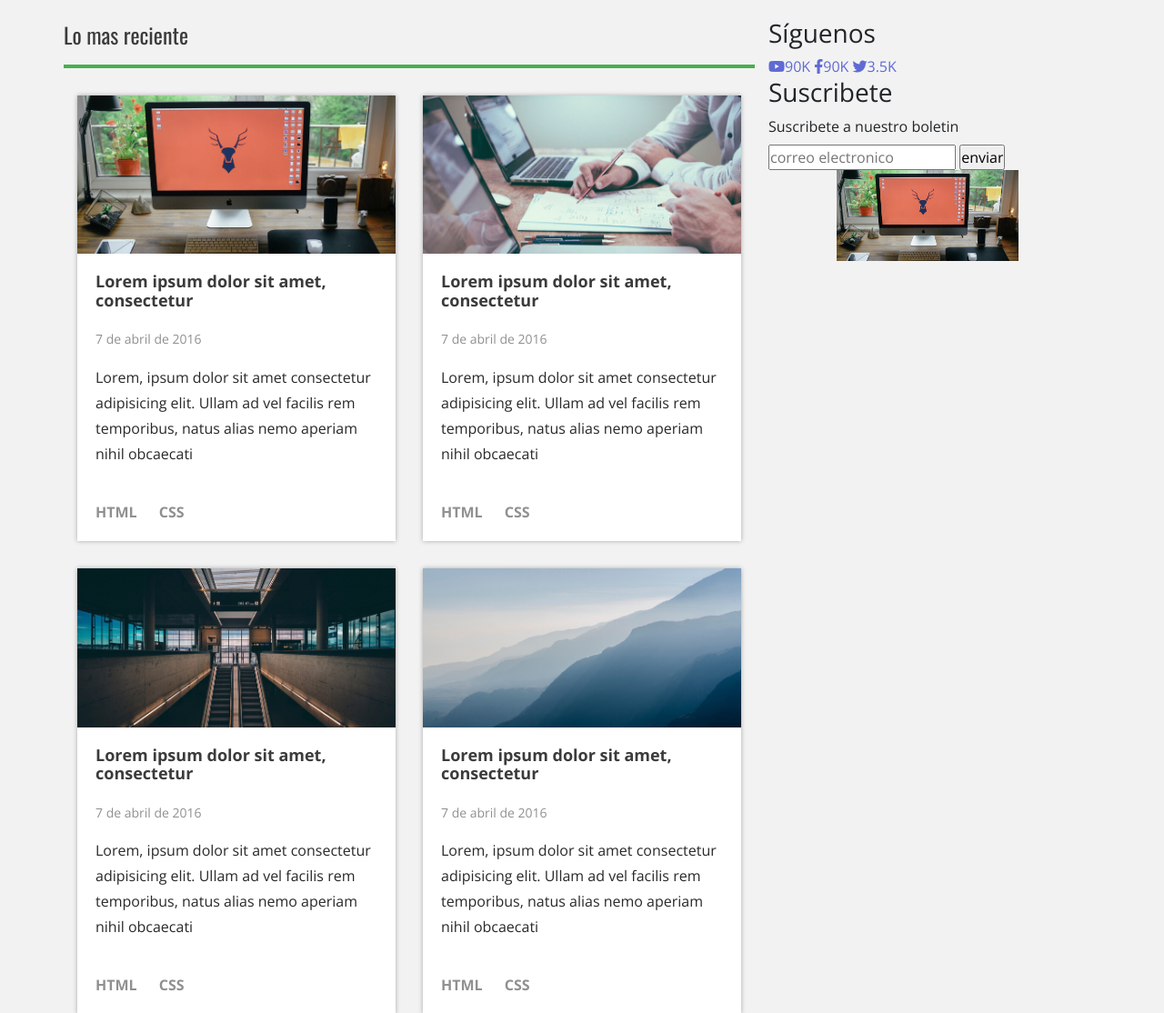
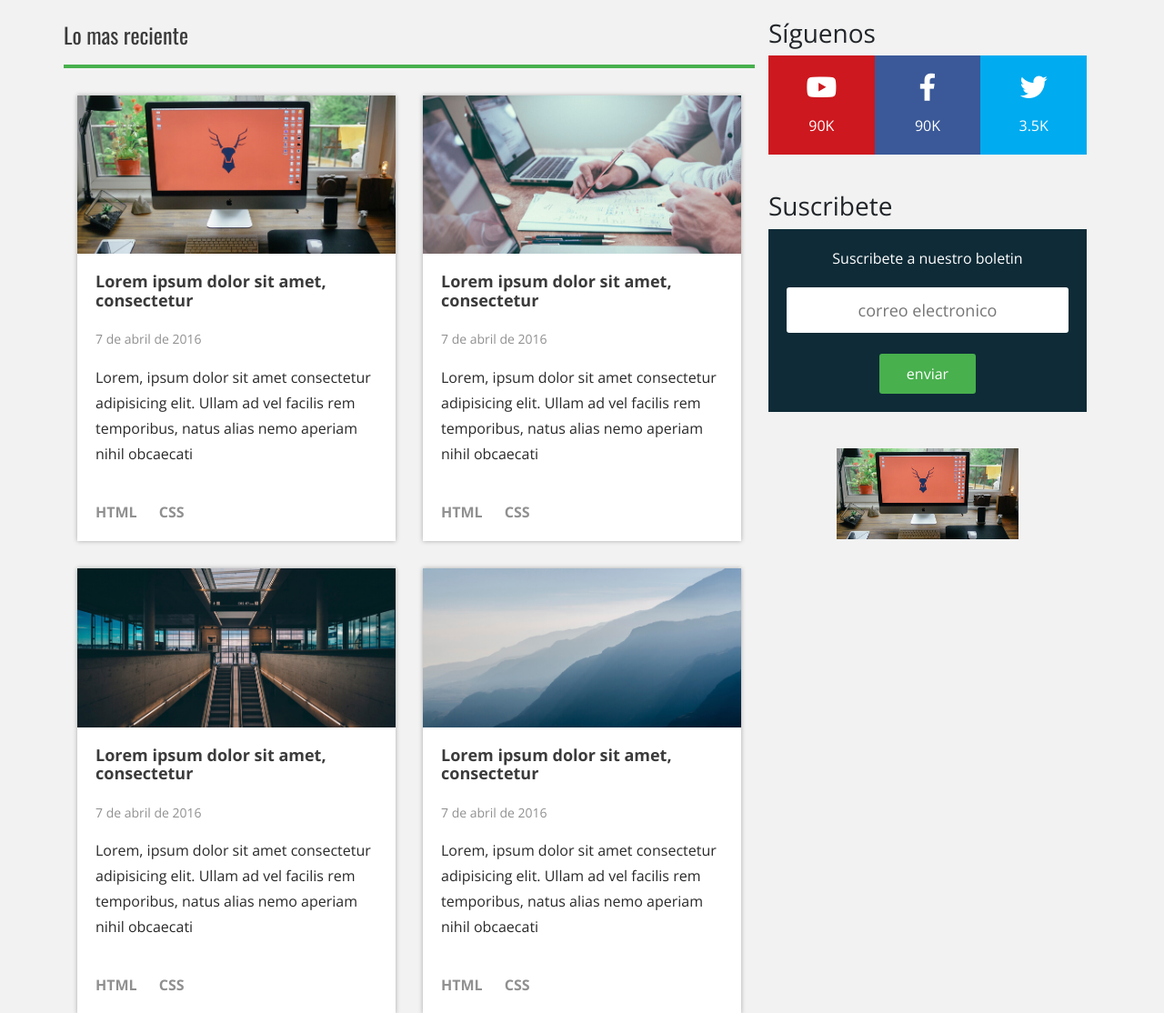
Before and after one commit to jguerrero101314/CursosDise-oWeb, a PHP site: page / in a window 1280 px wide. Shown: the part 239-1353 px from the top of the page at 91% size. Run offline with PHP 8.4, Linux system fonts and the light colour scheme; some libraries are stand-ins or nearby versions.

Commit message:
233. Estilos CSS del Sidebar

```diff
--- a/Practicas/blog/css/_sidebar.scss
+++ b/Practicas/blog/css/_sidebar.scss
@@ -0,0 +1,71 @@
+    .sidebar {
+        .widget {
+            margin-bottom: 2.5em;
+            .redes-sociales {
+                overflow: hidden;
+                a {
+                    width: 33.33333%;
+                    padding: 1.25em;
+                    text-align: center;
+                    float: left;
+                    background: #000;
+                    color: #fff;
+                    display: inline-block;
+                    &:hover {
+                        text-decoration: none;
+                    }
+                    &.youtube {
+                        background: #cc181e;
+                    }
+                    &.facebook {
+                        background: #3b5998;
+                    }
+                    &.twitter {
+                        background: #00abf0
+                    }
+                    .icono {
+                        width: 100%;
+                        font-size: 1.875em;
+                        margin-bottom: 0.5em;
+                    }
+                }
+                //40px
+            }
+            &.boletin {
+                .formulario {
+                    background: #0e2b37;
+                    padding: 1.25em;
+                    text-align: center;
+                    label {
+                        color: #fff;
+                        margin-bottom: 1.25em;
+                        display: block;
+                        font-weight: normal;
+                    }
+                    input[type="email"] {
+                        color: $gris_claro;
+                        text-align: center;
+                        padding: 0.65em;
+                        font-size: 1.125em;
+                        border-radius: 3px;
+                        width: 100%;
+                        border: none;
+                        margin-bottom: 1.25em;
+                    }
+                    input[type="submit"] {
+                        background: $verde;
+                        border-radius: 3px;
+                        padding: 0.625em 1.875em;
+                        border: none;
+                        color: #fff;
+                    }
+                }
+            }
+            .contenedor-ad {
+                text-align: center;
+                a {
+                    display: inline-block;
+                }
+            }
+        }
+    }
--- a/Practicas/blog/css/estilos.css
+++ b/Practicas/blog/css/estilos.css
@@ -207,4 +207,71 @@ sidebar .titulo-seccion h3 {
   text-decoration: none;
 }
 
+.sidebar .widget {
+  margin-bottom: 2.5em;
+}
+.sidebar .widget .redes-sociales {
+  overflow: hidden;
+}
+.sidebar .widget .redes-sociales a {
+  width: 33.33333%;
+  padding: 1.25em;
+  text-align: center;
+  float: left;
+  background: #000;
+  color: #fff;
+  display: inline-block;
+}
+.sidebar .widget .redes-sociales a:hover {
+  text-decoration: none;
+}
+.sidebar .widget .redes-sociales a.youtube {
+  background: #cc181e;
+}
+.sidebar .widget .redes-sociales a.facebook {
+  background: #3b5998;
+}
+.sidebar .widget .redes-sociales a.twitter {
+  background: #00abf0;
+}
+.sidebar .widget .redes-sociales a .icono {
+  width: 100%;
+  font-size: 1.875em;
+  margin-bottom: 0.5em;
+}
+.sidebar .widget.boletin .formulario {
+  background: #0e2b37;
+  padding: 1.25em;
+  text-align: center;
+}
+.sidebar .widget.boletin .formulario label {
+  color: #fff;
+  margin-bottom: 1.25em;
+  display: block;
+  font-weight: normal;
+}
+.sidebar .widget.boletin .formulario input[type=email] {
+  color: #909090;
+  text-align: center;
+  padding: 0.65em;
+  font-size: 1.125em;
+  border-radius: 3px;
+  width: 100%;
+  border: none;
+  margin-bottom: 1.25em;
+}
+.sidebar .widget.boletin .formulario input[type=submit] {
+  background: #48b04d;
+  border-radius: 3px;
+  padding: 0.625em 1.875em;
+  border: none;
+  color: #fff;
+}
+.sidebar .widget .contenedor-ad {
+  text-align: center;
+}
+.sidebar .widget .contenedor-ad a {
+  display: inline-block;
+}
+
 /*# sourceMappingURL=estilos.css.map */
--- a/Practicas/blog/index.html
+++ b/Practicas/blog/index.html
@@ -179,9 +179,9 @@
                         <h3>Síguenos</h3>
                     </div>
                     <div class="redes-sociales">
-                        <a class="youtube" href="http://www.youtube.com/falconmasters"><i class="fab fa-youtube"></i><span class="seguidores">90K</span></a>
-                        <a class="facebook" href="http://www.facebook.com/falconmasters"><i class="fab fa-facebook-f"></i><span class="seguidores">90K</span></a>
-                        <a class="twitter" href="http://www.twitter.com/falconmasters"><i class="fab fa-twitter"></i><span class="seguidores">3.5K</span></a>
+                        <a class="youtube" href="http://www.youtube.com/falconmasters"><i class="icono fab fa-youtube"></i><span class="seguidores">90K</span></a>
+                        <a class="facebook" href="http://www.facebook.com/falconmasters"><i class="icono fab fa-facebook-f"></i><span class="seguidores">90K</span></a>
+                        <a class="twitter" href="http://www.twitter.com/falconmasters"><i class="icono fab fa-twitter"></i><span class="seguidores">3.5K</span></a>
                     </div>
                 </div>
                 <div class="widget boletin">
```
Also changed, not shown: Practicas/blog/css/ad2.PNG (deleted), 1 other file.
